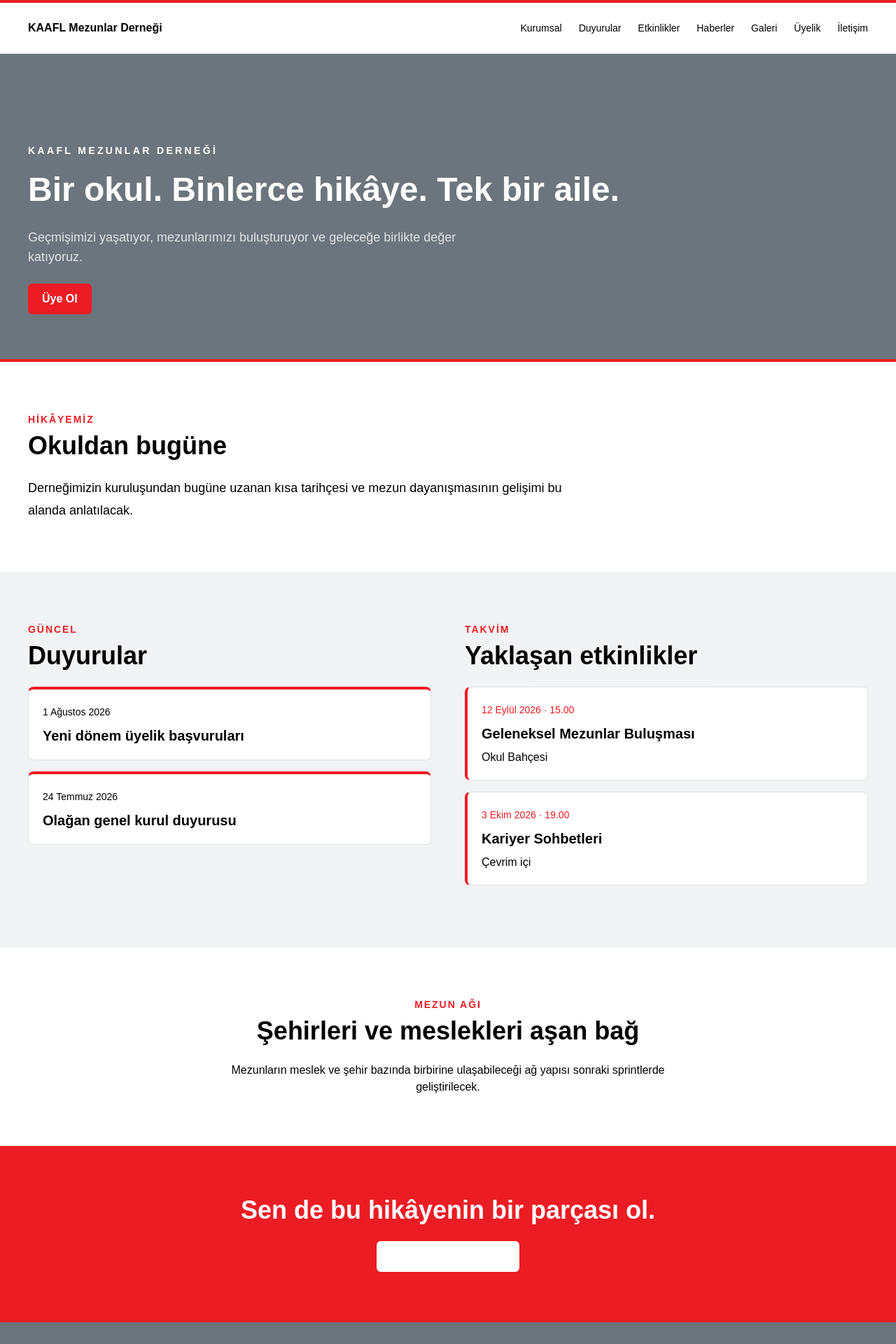
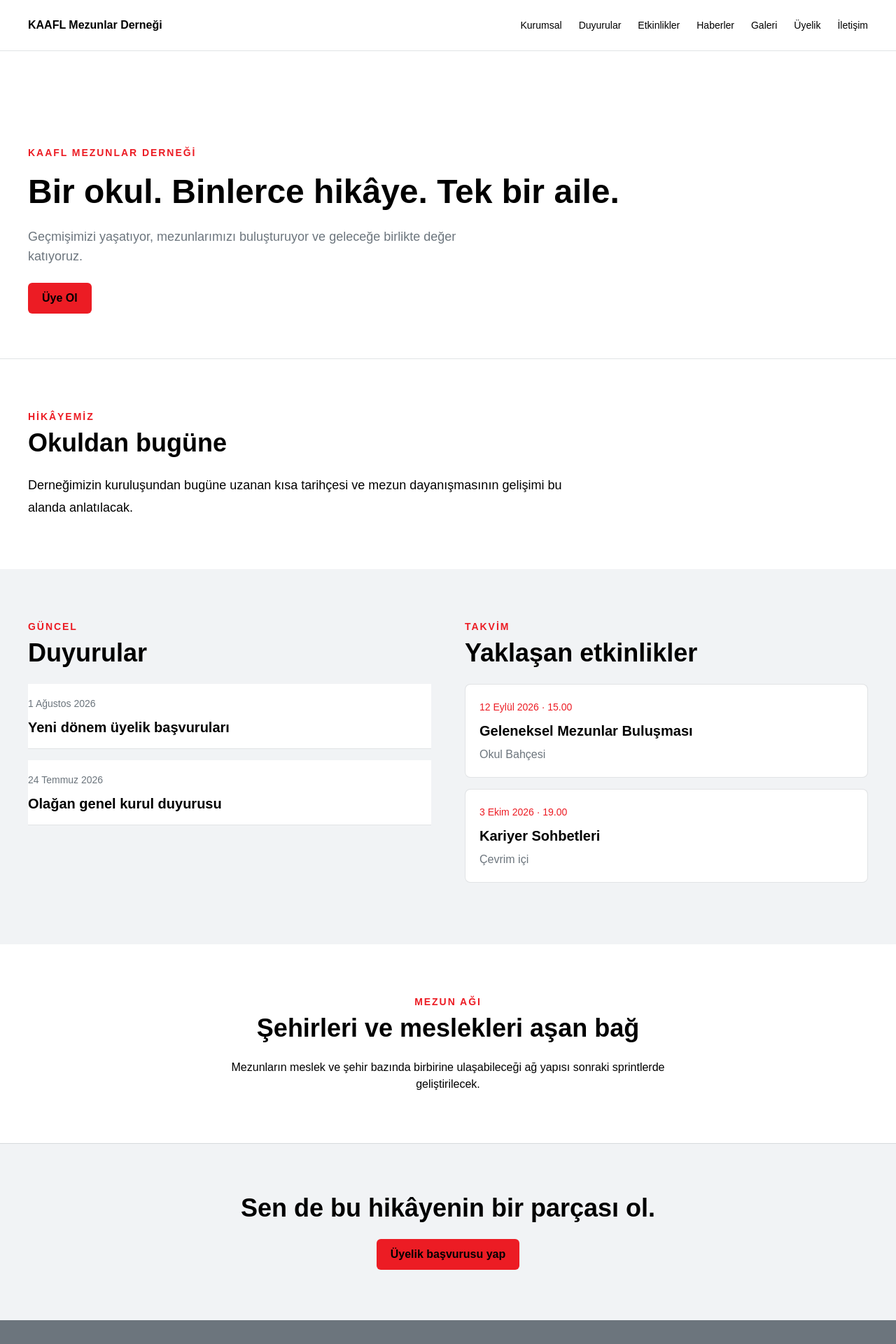
Before and after one commit to pclelif/mezun-dernegi, a Next.js app: page / in a window 1280 px wide. Shown: the top 1920 px of the page at 70% size. Built offline with nearby package versions, Linux system fonts and the light colour scheme.

Commit message:
style: replace heavy color blocks with clean layout

```diff
--- a/src/app/page.tsx
+++ b/src/app/page.tsx
@@ -5,11 +5,11 @@ import { announcements, events } from "@/content/sample-data";
 export default function HomePage() {
   return (
     <>
-      <section className="flex min-h-[55vh] items-end border-b-4 border-[#EC1C24] bg-[#6C757D] text-white">
+      <section className="flex min-h-[55vh] items-end border-b border-[#6C757D]/20 bg-white text-black">
         <div className="container-site py-12 md:py-16">
-          <p className="mb-4 text-sm font-bold uppercase tracking-[0.24em] text-white">KAAFL Mezunlar Derneği</p>
+          <p className="mb-4 text-sm font-semibold uppercase tracking-[0.14em] text-[#EC1C24]">KAAFL Mezunlar Derneği</p>
           <h1 className="max-w-4xl text-3xl font-bold leading-tight md:text-5xl">Bir okul. Binlerce hikâye. Tek bir aile.</h1>
-          <p className="mt-6 max-w-2xl text-lg text-white/80">Geçmişimizi yaşatıyor, mezunlarımızı buluşturuyor ve geleceğe birlikte değer katıyoruz.</p>
+          <p className="mt-5 max-w-2xl text-lg text-[#6C757D]">Geçmişimizi yaşatıyor, mezunlarımızı buluşturuyor ve geleceğe birlikte değer katıyoruz.</p>
           <Link href="/uyelik" className="mt-6 inline-flex rounded-md bg-[#EC1C24] px-5 py-2.5 font-semibold text-white">Üye Ol</Link>
         </div>
       </section>
@@ -21,8 +21,8 @@ export default function HomePage() {
 
       <section className="section-space bg-[#F1F3F5]">
         <div className="container-site grid gap-12 lg:grid-cols-2">
-          <div><SectionHeading eyebrow="Güncel" title="Duyurular" />{announcements.map((item) => <article className="mb-4 rounded-lg border border-[#6C757D]/20 border-t-4 border-t-[#EC1C24] bg-white p-5" key={item.slug}><time className="text-sm font-medium text-black">{item.date}</time><h3 className="mt-2 text-xl font-bold">{item.title}</h3></article>)}</div>
-          <div><SectionHeading eyebrow="Takvim" title="Yaklaşan etkinlikler" />{events.map((item) => <article className="mb-4 rounded-lg border border-[#6C757D]/20 border-l-4 border-l-[#EC1C24] bg-white p-5" key={item.slug}><time className="text-sm text-[#EC1C24]">{item.date}</time><h3 className="mt-2 text-xl font-bold">{item.title}</h3><p className="mt-2 text-black">{item.location}</p></article>)}</div>
+          <div><SectionHeading eyebrow="Güncel" title="Duyurular" />{announcements.map((item) => <article className="mb-4 border-b border-[#6C757D]/20 bg-white py-4" key={item.slug}><time className="text-sm text-[#6C757D]">{item.date}</time><h3 className="mt-2 text-xl font-bold">{item.title}</h3></article>)}</div>
+          <div><SectionHeading eyebrow="Takvim" title="Yaklaşan etkinlikler" />{events.map((item) => <article className="mb-4 rounded-lg border border-[#6C757D]/20 bg-white p-5" key={item.slug}><time className="text-sm text-[#EC1C24]">{item.date}</time><h3 className="mt-2 text-xl font-bold">{item.title}</h3><p className="mt-2 text-[#6C757D]">{item.location}</p></article>)}</div>
         </div>
       </section>
 
@@ -31,8 +31,8 @@ export default function HomePage() {
         <p className="mx-auto max-w-2xl text-black">Mezunların meslek ve şehir bazında birbirine ulaşabileceği ağ yapısı sonraki sprintlerde geliştirilecek.</p>
       </section>
 
-      <section className="section-space bg-[#EC1C24] text-center text-white">
-        <div className="container-site"><h2 className="text-2xl font-bold md:text-4xl">Sen de bu hikâyenin bir parçası ol.</h2><Link href="/uyelik" className="mt-6 inline-flex rounded-md bg-white px-5 py-2.5 font-semibold text-[#EC1C24]">Üyelik başvurusu yap</Link></div>
+      <section className="section-space border-t border-[#6C757D]/20 bg-[#F1F3F5] text-center text-black">
+        <div className="container-site"><h2 className="text-2xl font-bold md:text-4xl">Sen de bu hikâyenin bir parçası ol.</h2><Link href="/uyelik" className="mt-6 inline-flex rounded-md bg-[#EC1C24] px-5 py-2.5 font-semibold text-white">Üyelik başvurusu yap</Link></div>
       </section>
     </>
   );
--- a/src/components/cards/announcement-card.tsx
+++ b/src/components/cards/announcement-card.tsx
@@ -3,5 +3,5 @@ import Link from "next/link";
 type Props = { title: string; date: string; slug: string; summary?: string };
 
 export function AnnouncementCard({ title, date, slug, summary }: Props) {
-  return <article className="rounded-lg border border-[#6C757D]/20 border-t-4 border-t-[#EC1C24] bg-white p-5"><time className="text-sm text-black">{date}</time><h2 className="mt-2 text-xl font-bold"><Link href={`/duyurular/${slug}`}>{title}</Link></h2>{summary && <p className="mt-3 text-black">{summary}</p>}</article>;
+  return <article className="rounded-lg border border-[#6C757D]/20 bg-white p-5"><time className="text-sm text-[#6C757D]">{date}</time><h2 className="mt-2 text-xl font-bold"><Link className="hover:text-[#EC1C24]" href={`/duyurular/${slug}`}>{title}</Link></h2>{summary && <p className="mt-3 text-[#6C757D]">{summary}</p>}</article>;
 }
--- a/src/components/cards/board-member-card.tsx
+++ b/src/components/cards/board-member-card.tsx
@@ -3,5 +3,5 @@ import Image from "next/image";
 type Props = { fullName: string; role: string; imageUrl?: string };
 
 export function BoardMemberCard({ fullName, role, imageUrl }: Props) {
-  return <article className="overflow-hidden rounded-lg border border-[#6C757D]/20 bg-white">{imageUrl ? <div className="relative aspect-[4/5]"><Image src={imageUrl} alt={`${fullName} portresi`} fill sizes="(min-width: 1024px) 25vw, (min-width: 768px) 50vw, 100vw" className="object-cover" /></div> : <div className="aspect-[4/5] bg-[#F1F3F5]" aria-hidden="true" />}<div className="border-t-4 border-[#EC1C24] p-5"><h2 className="text-lg font-bold">{fullName}</h2><p className="mt-1 text-sm text-black">{role}</p></div></article>;
+  return <article className="overflow-hidden rounded-lg border border-[#6C757D]/20 bg-white">{imageUrl ? <div className="relative aspect-[4/5]"><Image src={imageUrl} alt={`${fullName} portresi`} fill sizes="(min-width: 1024px) 25vw, (min-width: 768px) 50vw, 100vw" className="object-cover" /></div> : <div className="aspect-[4/5] bg-[#F1F3F5]" aria-hidden="true" />}<div className="p-5"><h2 className="text-lg font-bold">{fullName}</h2><p className="mt-1 text-sm text-[#6C757D]">{role}</p></div></article>;
 }
--- a/src/components/cards/event-card.tsx
+++ b/src/components/cards/event-card.tsx
@@ -3,5 +3,5 @@ import Link from "next/link";
 type Props = { title: string; date: string; location: string; slug: string };
 
 export function EventCard({ title, date, location, slug }: Props) {
-  return <article className="rounded-lg border border-[#6C757D]/20 border-l-4 border-l-[#EC1C24] bg-[#F1F3F5] p-5"><time className="text-sm font-medium text-[#EC1C24]">{date}</time><h2 className="mt-2 text-xl font-bold"><Link href={`/etkinlikler/${slug}`}>{title}</Link></h2><p className="mt-3 text-black">{location}</p></article>;
+  return <article className="rounded-lg border border-[#6C757D]/20 bg-[#F1F3F5] p-5"><time className="text-sm font-medium text-[#EC1C24]">{date}</time><h2 className="mt-2 text-xl font-bold"><Link className="hover:text-[#EC1C24]" href={`/etkinlikler/${slug}`}>{title}</Link></h2><p className="mt-3 text-[#6C757D]">{location}</p></article>;
 }
--- a/src/components/faq/faq-accordion.tsx
+++ b/src/components/faq/faq-accordion.tsx
@@ -1,5 +1,5 @@
 type FAQItem = { id: string; question: string; answer: string };
 
 export function FAQAccordion({ items }: { items: FAQItem[] }) {
-  return <div className="divide-y divide-[#6C757D]/20 rounded-lg border border-[#6C757D]/20">{items.map((item) => <details className="group p-5 open:border-l-4 open:border-[#EC1C24]" key={item.id}><summary className="cursor-pointer list-none font-bold">{item.question}</summary><p className="mt-4 leading-7 text-black">{item.answer}</p></details>)}</div>;
+  return <div className="divide-y divide-[#6C757D]/20 rounded-lg border border-[#6C757D]/20">{items.map((item) => <details className="group p-5" key={item.id}><summary className="cursor-pointer list-none font-bold group-open:text-[#EC1C24]">{item.question}</summary><p className="mt-4 leading-7 text-[#6C757D]">{item.answer}</p></details>)}</div>;
 }
--- a/src/components/forms/membership-form.tsx
+++ b/src/components/forms/membership-form.tsx
@@ -30,7 +30,7 @@ export function MembershipForm() {
       </label>
       <label className="flex gap-3 md:col-span-2">
         <input required type="checkbox" name="kvkkConsent" />
-        <span className="text-sm text-black">KVKK aydınlatma metnini okudum ve başvuru verilerimin işlenmesini kabul ediyorum.</span>
+        <span className="text-sm text-[#6C757D]">KVKK aydınlatma metnini okudum ve başvuru verilerimin işlenmesini kabul ediyorum.</span>
       </label>
       <button type="submit" className="min-h-11 rounded-md bg-[#EC1C24] px-5 font-semibold text-white md:w-fit">
         Başvuruyu gönder
--- a/src/components/layout/header.tsx
+++ b/src/components/layout/header.tsx
@@ -8,7 +8,7 @@ import { navigation } from "@/config/navigation";
 export function Header() {
   const [open, setOpen] = useState(false);
   return (
-    <header className="sticky top-0 z-50 border-t-4 border-t-[#EC1C24] border-b border-b-[#6C757D]/20 bg-white/95 backdrop-blur">
+    <header className="sticky top-0 z-50 border-b border-[#6C757D]/20 bg-white/95 backdrop-blur">
       <div className="container-site flex h-18 items-center justify-between">
         <Link href="/" className="font-bold text-[#EC1C24]">KAAFL Mezunlar Derneği</Link>
         <nav className="hidden items-center gap-6 lg:flex" aria-label="Ana menü">{navigation.map((item) => <Link className="text-sm font-medium hover:text-[#EC1C24]" href={item.href} key={item.href}>{item.label}</Link>)}</nav>
--- a/src/components/shared/page-hero.tsx
+++ b/src/components/shared/page-hero.tsx
@@ -2,11 +2,11 @@ type PageHeroProps = { eyebrow?: string; title: string; description?: string };
 
 export function PageHero({ eyebrow, title, description }: PageHeroProps) {
   return (
-    <section className="border-b-4 border-[#EC1C24] bg-[#6C757D] py-12 text-white md:py-16">
+    <section className="border-b border-[#6C757D]/20 bg-[#F1F3F5] py-12 text-black md:py-16">
       <div className="container-site">
-        {eyebrow && <p className="mb-3 text-sm font-bold uppercase tracking-[0.2em] text-white">{eyebrow}</p>}
+        {eyebrow && <p className="mb-3 text-sm font-semibold uppercase tracking-[0.14em] text-[#EC1C24]">{eyebrow}</p>}
         <h1 className="max-w-4xl text-3xl font-bold md:text-4xl">{title}</h1>
-        {description && <p className="mt-5 max-w-2xl text-lg leading-8 text-white/75">{description}</p>}
+        {description && <p className="mt-4 max-w-2xl text-lg leading-8 text-[#6C757D]">{description}</p>}
       </div>
     </section>
   );
--- a/src/styles/tokens.css
+++ b/src/styles/tokens.css
@@ -3,7 +3,7 @@
   --color-primary-light: #f1f3f5;
   --color-accent: #ec1c24;
   --color-ink: #000000;
-  --color-muted: #000000;
+  --color-muted: #6c757d;
   --color-surface: #f1f3f5;
   --color-white: #ffffff;
   --container: 75rem;
```
Also changed, not shown: 1 other file (tests, documents, lock files or other folders).
